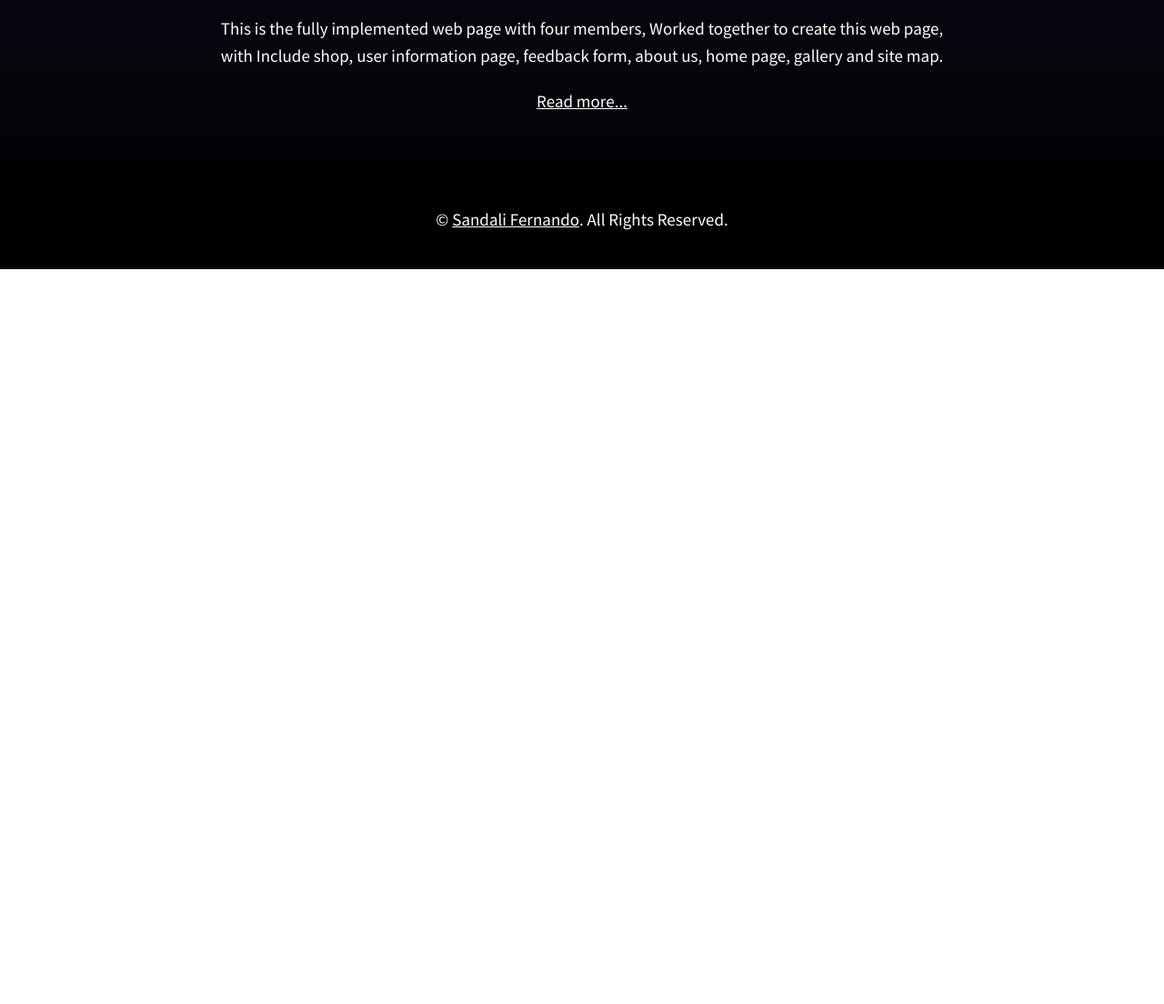
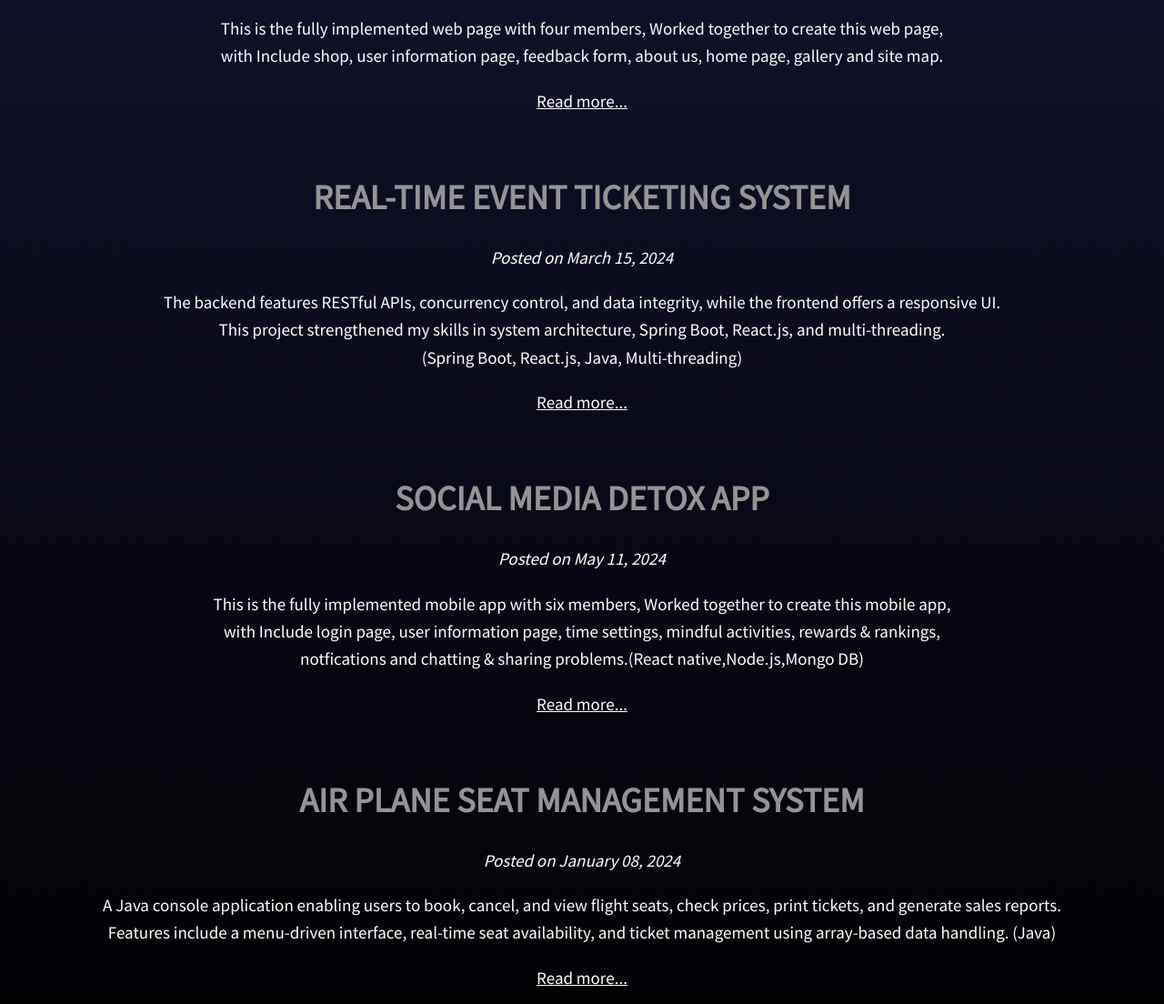
Before and after one commit to Sandali127/web, a plain HTML site: page blog.html in a window 1280 px wide. Shown: the part 1316-2420 px from the top of the page at 91% size. Before the commit the page ends 1612 px from the top, so only its background shows below. Drawn offline with Linux system fonts and the light colour scheme.

Commit message:
Update blog.html

```diff
--- a/blog.html
+++ b/blog.html
@@ -57,6 +57,40 @@
             </p>
             <a href="#">Read more...</a>
         </article>
+
+            <article class="blog-post">
+            <br><br><h2>REAL-TIME EVENT TICKETING SYSTEM</h2>
+            <p><em>Posted on March 15, 2024</em></p>
+            <p>
+                The backend features RESTful APIs, concurrency control, and data integrity, while the frontend offers a responsive UI.<br>
+                This project strengthened my skills in system architecture, Spring Boot, React.js, and multi-threading.<br>
+                (Spring Boot, React.js, Java, Multi-threading)
+            </p>
+            <a href="#">Read more...</a>
+        </article>
+
+        <article class="blog-post">
+            <br><br><h2>SOCIAL MEDIA DETOX APP</h2>
+            <p><em>Posted on May 11, 2024</em></p>
+            <p>
+                This is the fully implemented mobile app with six members, Worked together to create this mobile app,<br>
+                with Include login page, user information page, time settings, mindful activities, rewards & rankings,<br>
+                notfications and chatting & sharing problems.(React native,Node.js,Mongo DB)
+            </p>
+            <a href="#">Read more...</a>
+        </article>
+
+        <article class="blog-post">
+            <br><br><h2>AIR PLANE SEAT MANAGEMENT SYSTEM</h2>
+            <p><em>Posted on January 08, 2024</em></p>
+            <p>
+                A Java console application enabling users to book, cancel, and view flight seats, check prices, print tickets, and generate sales reports.<br>
+                Features include a menu-driven interface, real-time seat availability, and ticket management using array-based data handling. (Java)<br>
+
+            </p>
+            <a href="#">Read more...</a>
+        </article>
+
     </section>
 
     <!-- Footer -->
```
